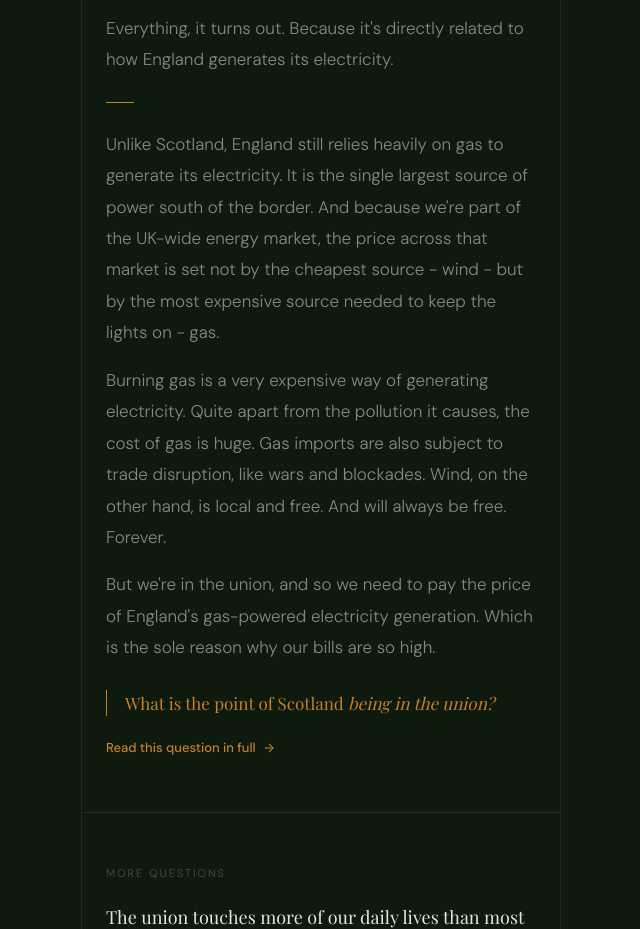
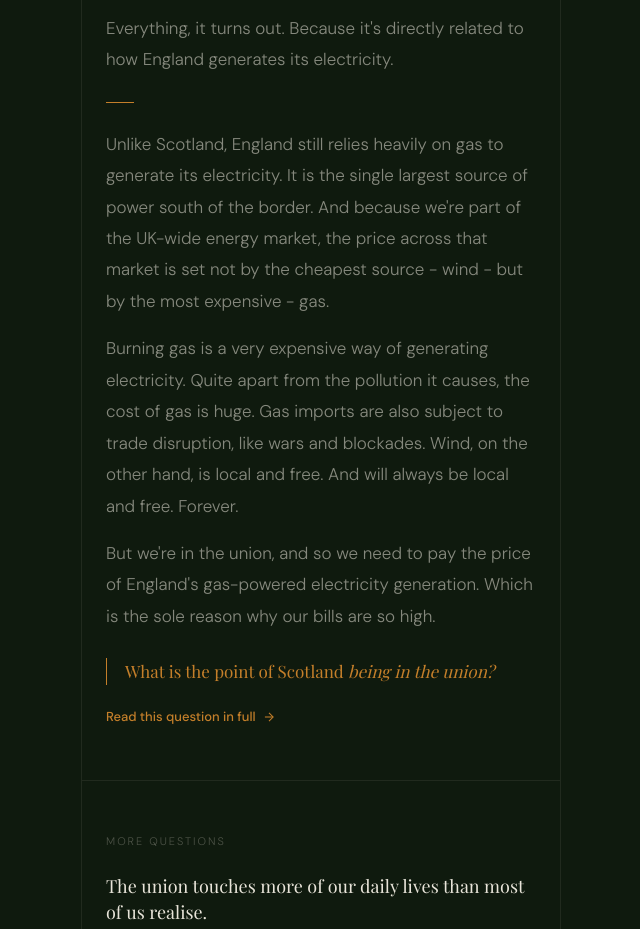
Before and after one commit to project-arbroath/projectarbroath-site, an Eleventy site: page src/index.njk in a window 1280 px wide. Shown: the part 1610-2539 px from the top of the page, without its empty margins (319-959 px from the left). Built offline with nearby package versions, Linux system fonts and the light colour scheme; Eleventy itself is replaced by a stand-in of ours; files that its build step writes are made by us from their sources; a web font is replaced by a local one.

Commit message:
change index.njk

```diff
--- a/src/index.njk
+++ b/src/index.njk
@@ -25,8 +25,8 @@ layout: base.njk
   <p class="pa-body">Yet despite all this cheap green energy, our bills are among the highest in Europe. Why is that? And what's it got to do with the union?</p>
   <p class="pa-body">Everything, it turns out. Because it's directly related to how England generates its electricity.</p>
   <div class="pa-rule"></div>
-  <p class="pa-body">Unlike Scotland, England still relies heavily on gas to generate its electricity. It is the single largest source of power south of the border. And because we're part of the UK-wide energy market, the price across that market is set not by the cheapest source - wind - but by the most expensive source needed to keep the lights on - gas.</p>
-  <p class="pa-body">Burning gas is a very expensive way of generating electricity. Quite apart from the pollution it causes, the cost of gas is huge. Gas imports are also subject to trade disruption, like wars and blockades. Wind, on the other hand, is local and free. And will always be free. Forever.</p>
+  <p class="pa-body">Unlike Scotland, England still relies heavily on gas to generate its electricity. It is the single largest source of power south of the border. And because we're part of the UK-wide energy market, the price across that market is set not by the cheapest source - wind - but by the most expensive  - gas.</p>
+  <p class="pa-body">Burning gas is a very expensive way of generating electricity. Quite apart from the pollution it causes, the cost of gas is huge. Gas imports are also subject to trade disruption, like wars and blockades. Wind, on the other hand, is local and free. And will always be local and free. Forever.</p>
   <p class="pa-body">But we're in the union, and so we need to pay the price of England's gas-powered electricity generation. Which is the sole reason why our bills are so high.</p>
   <p class="pa-refrain">What is the point of Scotland <em>being in the union?</em></p>
   <a href="/questions/electricity/" class="pa-read-more">
```
